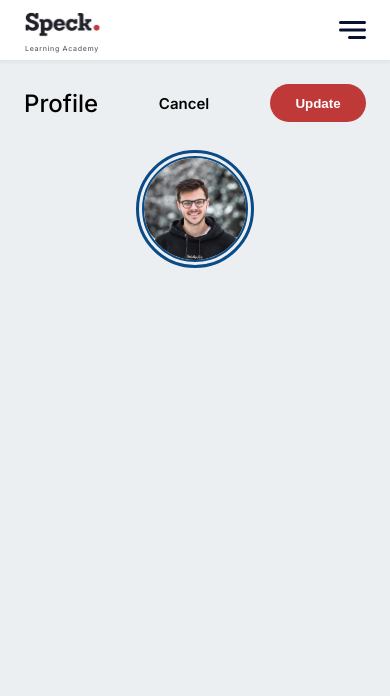
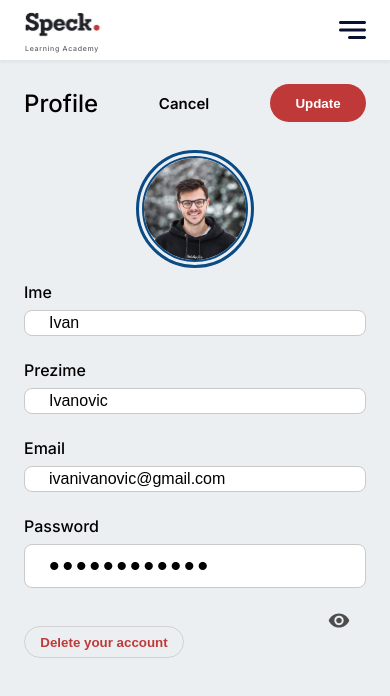
Before and after one commit to Tin21/Speck-Teamwork, a React (Vite) app: page /profile in a window 390 px wide. Both pictures are taken after a click on the button "Edit". Shown: the top 696 px of the page. Built offline with nearby package versions, Linux system fonts and the light colour scheme.

Commit message:
Added design on update profile for mobile version

```diff
--- a/src/components/Layout/LayoutStyle.js
+++ b/src/components/Layout/LayoutStyle.js
@@ -134,13 +134,15 @@ export const HeaderText = styled.p`
 export const LeftContainer = styled.div`
   @media screen and (${breakpoints.desktop}) {
     display: flex;
+    position: sticky;
+    bottom: 0;
   }
 `;
 
 export const RightContainer = styled.div`
   width: 100%;
-  position: sticky;
-  bottom: 0;
+  /* position: sticky;
+  bottom: 0;  */
 `;
 
 export const Menu = styled.div`
@@ -151,7 +153,7 @@ export const Menu = styled.div`
     left: 0;
     top: 0;
     width: 242px;
-    height: 100vh;
+    height: 100%;
     background-color: ${colors.bgSecondary};
     border-right: 2px solid ${colors.border};
   }
@@ -182,6 +184,7 @@ export const MenuLogoText = styled.p`
 `;
 
 export const MenuInner = styled.nav`
+  height: 100vh;
   width: 224px;
   margin-left: 16px;
 `;
--- a/src/components/Profile/Profile.jsx
+++ b/src/components/Profile/Profile.jsx
@@ -10,6 +10,7 @@ import {
   ProfileButton,
   UserAvatar,
   ProfileWrapper,
+  VisibleIcon,
 } from './ProfileStyle';
 import { Formik } from 'formik';
 import {
@@ -18,15 +19,19 @@ import {
   RequiredField,
   Form,
   FormRow,
-  Button,
 } from '../../utils/styles/generalStyles';
 import * as Yup from 'yup';
 
 const Profile = ({ imgSrc, imgAlt, firstName, lastName, email, password }) => {
   const [update, setUpdate] = useState(false);
+  const [passwordVisible, setPasswordVisible] = useState(false);
 
   const changeUpdate = () => {
     setUpdate(!update);
+  };
+
+  const changePasswordVisibility = () => {
+    setPasswordVisible(!passwordVisible);
   };
 
   return (
@@ -53,7 +58,7 @@ const Profile = ({ imgSrc, imgAlt, firstName, lastName, email, password }) => {
         <UserAvatar src={imgSrc} alt={imgAlt} />
         <PictureFrame />
       </PictureWrapper>
-      {!update && (
+      {!update && ( //INITIAL STATE
         <Formik>
           {(formik) => (
             <Form>
@@ -62,7 +67,7 @@ const Profile = ({ imgSrc, imgAlt, firstName, lastName, email, password }) => {
                   Ime
                 </InputLabel>
                 <InputField
-                  isProfile
+                  isDisabled
                   type="text"
                   name="firstName"
                   value={firstName}
@@ -74,7 +79,7 @@ const Profile = ({ imgSrc, imgAlt, firstName, lastName, email, password }) => {
                   Prezime
                 </InputLabel>
                 <InputField
-                  isProfile
+                  isDisabled
                   type="text"
                   name="lastName"
                   value={lastName}
@@ -86,7 +91,7 @@ const Profile = ({ imgSrc, imgAlt, firstName, lastName, email, password }) => {
                   Email
                 </InputLabel>
                 <InputField
-                  isProfile
+                  isDisabled
                   type="text"
                   name="email"
                   value={email}
@@ -94,10 +99,13 @@ const Profile = ({ imgSrc, imgAlt, firstName, lastName, email, password }) => {
                 />
               </FormRow>
               <FormRow>
-                <InputLabel htmlFor="password">Password</InputLabel>
+                <InputLabel isDisabled htmlFor="password">
+                  Password
+                </InputLabel>
+
                 <InputField
-                  isPassword
-                  isProfile
+                  isPasswordDisabled
+                  isDisabled
                   type="password"
                   name="password"
                   value={password}
@@ -105,7 +113,74 @@ const Profile = ({ imgSrc, imgAlt, firstName, lastName, email, password }) => {
                 />
               </FormRow>
               <FormRow>
-                <ProfileButton disabled isSecondary>
+                <ProfileButton disabled isSecondaryDisabled>
+                  Delete your account
+                </ProfileButton>
+              </FormRow>
+            </Form>
+          )}
+        </Formik>
+      )}
+      {update && ( //UPDATING
+        <Formik>
+          {(formik) => (
+            <Form>
+              <FormRow>
+                <InputLabel isEnabled htmlFor="firstName">
+                  Ime
+                </InputLabel>
+                <InputField
+                  isEnabled
+                  type="text"
+                  name="firstName"
+                  value={firstName}
+                />
+              </FormRow>
+              <FormRow>
+                <InputLabel isEnabled htmlFor="lastName">
+                  Prezime
+                </InputLabel>
+                <InputField
+                  isEnabled
+                  type="text"
+                  name="lastName"
+                  value={lastName}
+                />
+              </FormRow>
+              <FormRow>
+                <InputLabel isEnabled htmlFor="email">
+                  Email
+                </InputLabel>
+                <InputField isEnabled type="text" name="email" value={email} />
+              </FormRow>
+
+              <FormRow>
+                <InputLabel isEnabled htmlFor="password">
+                  Password
+                </InputLabel>
+                <VisibleIcon onClick={() => changePasswordVisibility()} />
+                {!passwordVisible && (
+                  <InputField
+                    isPasswordEnabled
+                    isEnabled
+                    type="password"
+                    name="password"
+                    value={password}
+                  />
+                )}
+                {passwordVisible && (
+                  <InputField
+                    isPasswordVisible
+                    isEnabled
+                    type="text"
+                    name="password"
+                    value={password}
+                  />
+                )}
+              </FormRow>
+
+              <FormRow>
+                <ProfileButton isSecondaryEnabled>
                   Delete your account
                 </ProfileButton>
               </FormRow>
--- a/src/components/Profile/ProfileStyle.js
+++ b/src/components/Profile/ProfileStyle.js
@@ -2,6 +2,7 @@ import styled from 'styled-components';
 import { colors, breakpoints } from '../../utils/styles/theme';
 import { Button } from '../../utils/styles/generalStyles';
 import { ReactComponent as ProfilePictureCircle } from '../../assets/images/profile-circle.svg';
+import { ReactComponent as VisibilityIcon } from '../../assets/images/visibility-icon.svg';
 
 export const ProfileWrapper = styled.div`
   padding: 24px;
@@ -30,7 +31,7 @@ export const ProfileButton = styled(Button)`
   padding: 0;
 
   ${(props) =>
-    props.isSecondary &&
+    props.isSecondaryDisabled &&
     `
         margin-top: 14px;
         height: 32px;
@@ -46,6 +47,22 @@ export const ProfileButton = styled(Button)`
         cursor: auto;
     }
     `}
+
+  ${(props) =>
+    props.isSecondaryEnabled &&
+    `
+            margin-top: 14px;
+            height: 32px;
+            width: 160px;
+            border: 1px solid ${colors.buttonBorder};
+            padding: 6px 12px;
+            color: ${colors.buttonPrimary};
+            background: rgba(191, 57, 57, 0);
+
+            &:hover {
+                color: ${colors.white};
+             }
+        `}
 `;
 
 export const ButtonWrapper = styled.div`
@@ -80,3 +97,12 @@ export const UserAvatar = styled.img`
   z-index: 1;
   border: 2px solid ${colors.profileAvatarBorder};
 `;
+
+export const VisibleIcon = styled(VisibilityIcon)`
+  position: absolute;
+  right: 40px;
+  top: 613px;
+  width: 22px;
+  height: 15px;
+  z-index: 2;
+`;
--- a/src/utils/styles/generalStyles.js
+++ b/src/utils/styles/generalStyles.js
@@ -117,7 +117,7 @@ export const InputField = styled(FieldFormik)`
   }
 
   ${(props) =>
-    props.isProfile &&
+    props.isDisabled &&
     `
       width: 100%;
       background-color: ${colors.bgSecondary};
@@ -126,7 +126,16 @@ export const InputField = styled(FieldFormik)`
   `}
 
   ${(props) =>
-    props.isPassword &&
+    props.isEnabled &&
+    `
+      width: 100%;
+      background-color: ${colors.bgSecondary};
+      padding: 12px 24px;
+      color: ${colors.textPrimary};
+  `}
+
+  ${(props) =>
+    props.isPasswordDisabled &&
     `
       height: 44px;
       width: 100%;
@@ -135,6 +144,30 @@ export const InputField = styled(FieldFormik)`
       color: ${colors.textLightGrey};
       font-size: 30px;
       letter-spacing: 3px;
+  `}
+
+${(props) =>
+    props.isPasswordEnabled &&
+    `
+      height: 44px;
+      width: 100%;
+      background-color: ${colors.bgSecondary};
+      padding: 12px 24px;
+      color: ${colors.textPrimary};
+      font-size: 30px;
+      letter-spacing: 3px;
+  `}
+
+${(props) =>
+    props.isPasswordVisible &&
+    `
+      height: 44px;
+      width: 100%;
+      background-color: ${colors.bgSecondary};
+      padding: 12px 24px;
+      color: ${colors.textPrimary};
+      font-size: 18px;
+      /* letter-spacing: 3px; */
   `}
 `;
 
@@ -147,6 +180,12 @@ export const InputLabel = styled.label`
     props.isDisabled &&
     `
       color: ${colors.textSecondaryGrey};
+  `}
+
+  ${(props) =>
+    props.isEnabled &&
+    `
+      color: ${colors.textPrimary};
   `}
 `;
 
```
Also changed, not shown: src/assets/images/visibility-icon.svg (added).
